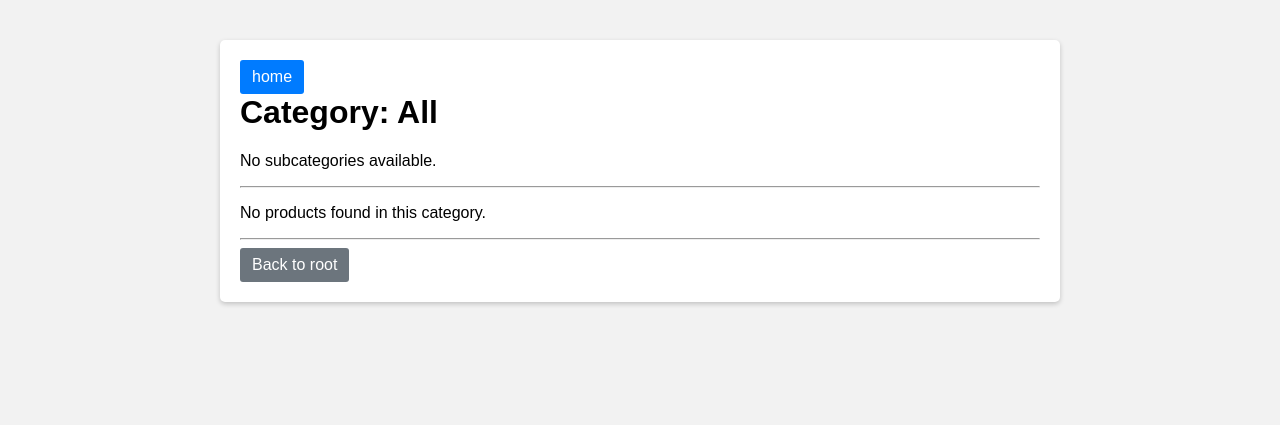
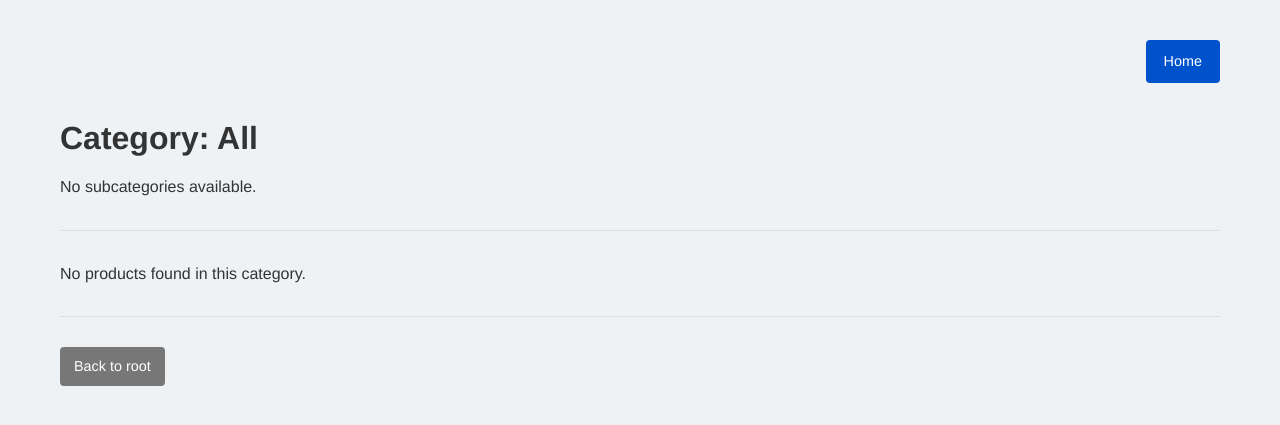
Before and after one commit to daxpatel2/NittanyBusinessSimulation, a Flask app: page /categories in a window 1280 px wide. Shown: the top 425 px of the page. Run offline with Flask 3, Linux system fonts and the light colour scheme; data that the repository does not hold is empty; some libraries are stand-ins or nearby versions.

Commit message:
Made the UI to categories a little nicer

```diff
--- a/app.py
+++ b/app.py
@@ -6,8 +6,6 @@ from database_queries import *
 # create flask app instance
 app = Flask(__name__)
 app.secret_key = "your_secret_key_here"  # needed for session management and flashing
-
-
 @app.route('/', methods=['GET', 'POST'])
 def home_page():
     # message variable to store error or success messages for login
--- a/templates/categories.html
+++ b/templates/categories.html
@@ -4,90 +4,157 @@
     <meta charset="utf-8">
     <title>Category Hierarchy</title>
     <style>
+      /* reset & base */
+      * { box-sizing: border-box; margin: 0; padding: 0; }
       body {
-        font-family: Arial, sans-serif;
-        background: #f2f2f2;
-        margin: 0;
-        padding: 0;
+        font-family: 'Helvetica Neue', Arial, sans-serif;
+        background: #eef2f5;
+        color: #333;
+        line-height: 1.6;
       }
+      a { text-decoration: none; color: inherit; }
+
+      /* container */
       .container {
-        background: #fff;
-        padding: 20px;
-        border-radius: 5px;
-        box-shadow: 0 2px 5px rgba(0,0,0,0.2);
-        max-width: 800px;
+        max-width: 1200px;
         margin: 40px auto;
+        padding: 0 20px;
       }
-      h1, h3 {
-        margin-top: 0;
+
+      /* navbar */
+      .navbar {
+        display: flex;
+        justify-content: flex-end;
+        margin-bottom: 30px;
       }
-      .list {
-        list-style: none;
-        padding: 0;
+      .navbar .btn-home {
+        background: #0052cc;
+        color: #fff;
+        padding: 10px 18px;
+        border-radius: 4px;
+        font-size: 0.9rem;
+        transition: background 0.3s ease;
       }
-      .list-item {
+      .navbar .btn-home:hover {
+        background: #003fa3;
+      }
+
+      /* headings */
+      h1 {
+        font-size: 2rem;
         margin-bottom: 10px;
       }
+      h3 {
+        font-size: 1.2rem;
+        margin: 20px 0 10px;
+        color: #555;
+      }
+
+      /* subcategories grid */
+      .subcategories {
+        display: grid;
+        grid-template-columns: repeat(auto-fit, minmax(150px, 1fr));
+        gap: 12px;
+        margin-bottom: 30px;
+      }
+      .subcategories a {
+        display: block;
+        background: #fff;
+        border: 1px solid #ddd;
+        border-radius: 6px;
+        padding: 12px;
+        text-align: center;
+        font-weight: 500;
+        transition: transform 0.2s ease, box-shadow 0.2s ease;
+      }
+      .subcategories a:hover {
+        transform: translateY(-3px);
+        box-shadow: 0 4px 12px rgba(0,0,0,0.1);
+      }
+
+      /* product cards grid */
       .card-grid {
-        display: flex;
-        flex-wrap: wrap;
-        gap: 20px;
+        display: grid;
+        grid-template-columns: repeat(auto-fit, minmax(240px, 1fr));
+        gap: 24px;
+        margin-bottom: 30px;
       }
       .card {
-        background: #fafafa;
-        border: 1px solid #ddd;
-        border-radius: 5px;
-        width: calc(33% - 20px);
-        box-sizing: border-box;
+        background: #fff;
+        border-radius: 8px;
+        overflow: hidden;
+        box-shadow: 0 2px 8px rgba(0,0,0,0.05);
+        transition: transform 0.2s ease, box-shadow 0.2s ease;
+      }
+      .card:hover {
+        transform: translateY(-5px);
+        box-shadow: 0 8px 20px rgba(0,0,0,0.1);
       }
       .card-body {
-        padding: 10px;
+        padding: 16px;
       }
+      .card-body h5 {
+        font-size: 1.1rem;
+        margin-bottom: 8px;
+        color: #222;
+      }
+      .card-body p {
+        font-size: 0.95rem;
+        margin-bottom: 12px;
+        color: #555;
+      }
+
+      /* buttons */
       .btn {
         display: inline-block;
-        padding: 8px 12px;
-        background: #007bff;
+        padding: 8px 14px;
+        background: linear-gradient(135deg, #0052cc, #2673e6);
         color: #fff;
-        text-decoration: none;
-        border-radius: 3px;
+        border-radius: 4px;
+        font-size: 0.9rem;
         transition: background 0.3s ease;
-        margin-right: 5px;
       }
       .btn:hover {
-        background: #0056b3;
+        background: linear-gradient(135deg, #003fa3, #1e5ab8);
       }
       .btn-back {
         display: inline-block;
-        padding: 8px 12px;
-        background: #6c757d;
+        padding: 8px 14px;
+        background: #777;
         color: #fff;
-        text-decoration: none;
-        border-radius: 3px;
+        border-radius: 4px;
+        font-size: 0.9rem;
         transition: background 0.3s ease;
       }
       .btn-back:hover {
-        background: #5a6268;
+        background: #555;
+      }
+
+      hr {
+        border: none;
+        border-top: 1px solid #ddd;
+        margin: 30px 0;
       }
     </style>
   </head>
   <body>
     <div class="container">
-      <!-- home button -->
-      <a href="{{ url_for('buyer') }}" class="btn">home</a>
+      <!-- navbar -->
+      <nav class="navbar">
+        <a href="{{ url_for('buyer') }}" class="btn-home">Home</a>
+      </nav>
 
       <h1>Category: {{ parent }}</h1>
 
       {% if subcategories %}
-        <h3>subcategories</h3>
-        <ul class="list">
+        <h3>Subcategories</h3>
+        <div class="subcategories">
           {% for sub in subcategories %}
-            <li class="list-item">
-              <a href="{{ url_for('categories') }}?parent={{ sub }}" class="btn">
-                {{ sub }}
-              </a>
-            </li>
+            <a href="{{ url_for('categories') }}?parent={{ sub }}">
+              {{ sub }}
+            </a>
           {% endfor %}
-        </ul>
+        </div>
       {% else %}
         <p>No subcategories available.</p>
       {% endif %}
@@ -102,7 +169,7 @@
               <div class="card-body">
                 <h5>{{ product[2] }} – {{ product[3] }}</h5>
                 <p>{{ product[4] }}</p>
-                <p><strong>price:</strong> ${{ product[6] }}</p>
+                <p><strong>Price:</strong> ${{ product[6] }}</p>
                 <a href="{{ url_for('product_detail',
                                      seller_email=product[0],
                                      listing_id=product[1]) }}"
@@ -118,6 +185,7 @@
       {% endif %}
 
       <hr>
+
       <a href="{{ url_for('categories') }}?parent=All" class="btn-back">
         Back to root
       </a>
--- a/templates/product_detail.html
+++ b/templates/product_detail.html
@@ -88,7 +88,7 @@
                 n/a
               {% endif %}
             </p>
-            <a href="{{ url_for('order_form', seller_email=product[0], listing_id=product[1]) }}" class="btn">buy</a>
+            <a href="{{ url_for('order_form', seller_email=product[0], listing_id=product[1]) }}" class="btn">Buy</a>
           </div>
         </div>
       {% else %}
--- a/templates/sellers.html
+++ b/templates/sellers.html
@@ -52,7 +52,7 @@
     <a href="{{ url_for('manage_listings') }}">Manage Listings</a>
     <a href="{{ url_for('new_listing') }}">Add New Listing</a>
     <a href="{{ url_for('categories') }}?parent=All">Browse Categories</a>
-    <a href="/">logout</a>
+    <a href="/">Logout</a>
   </div>
 </body>
 </html>
```
Also changed, not shown: database_queries.py (+155 -136 lines).
